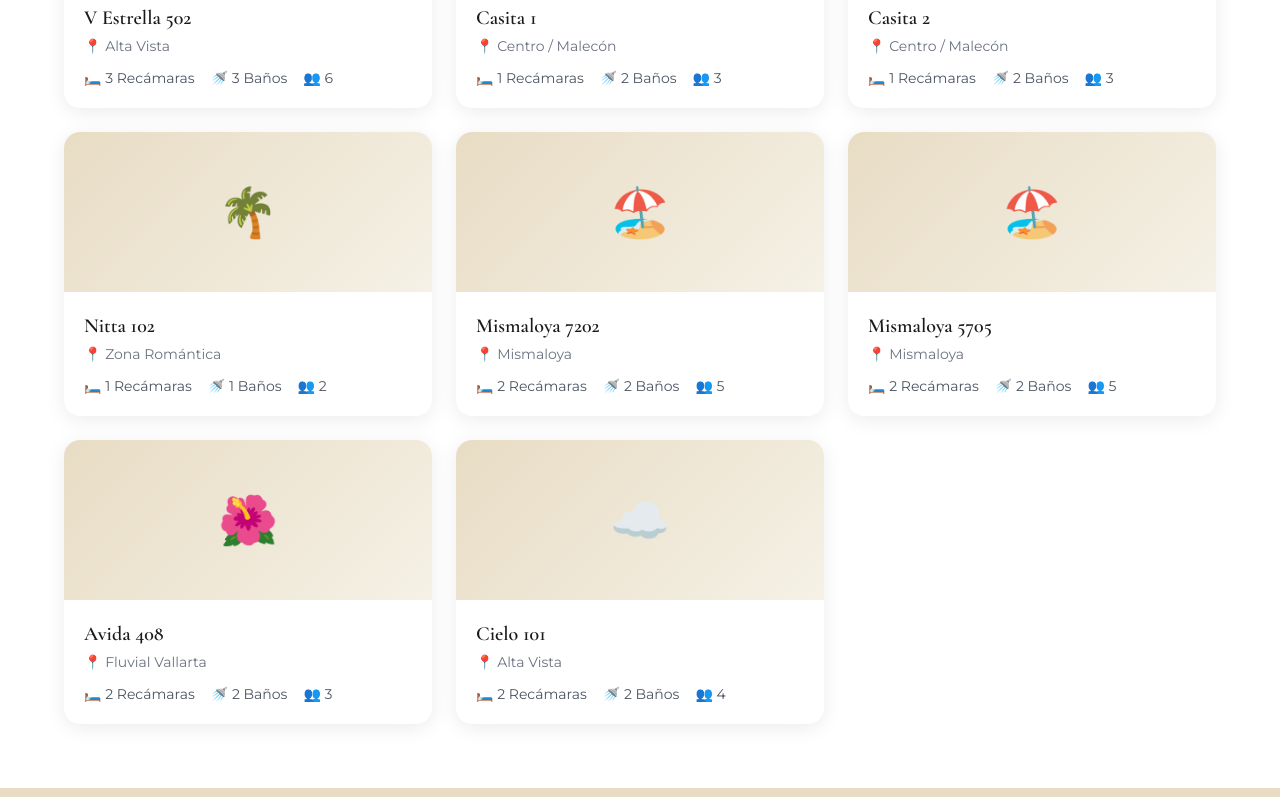
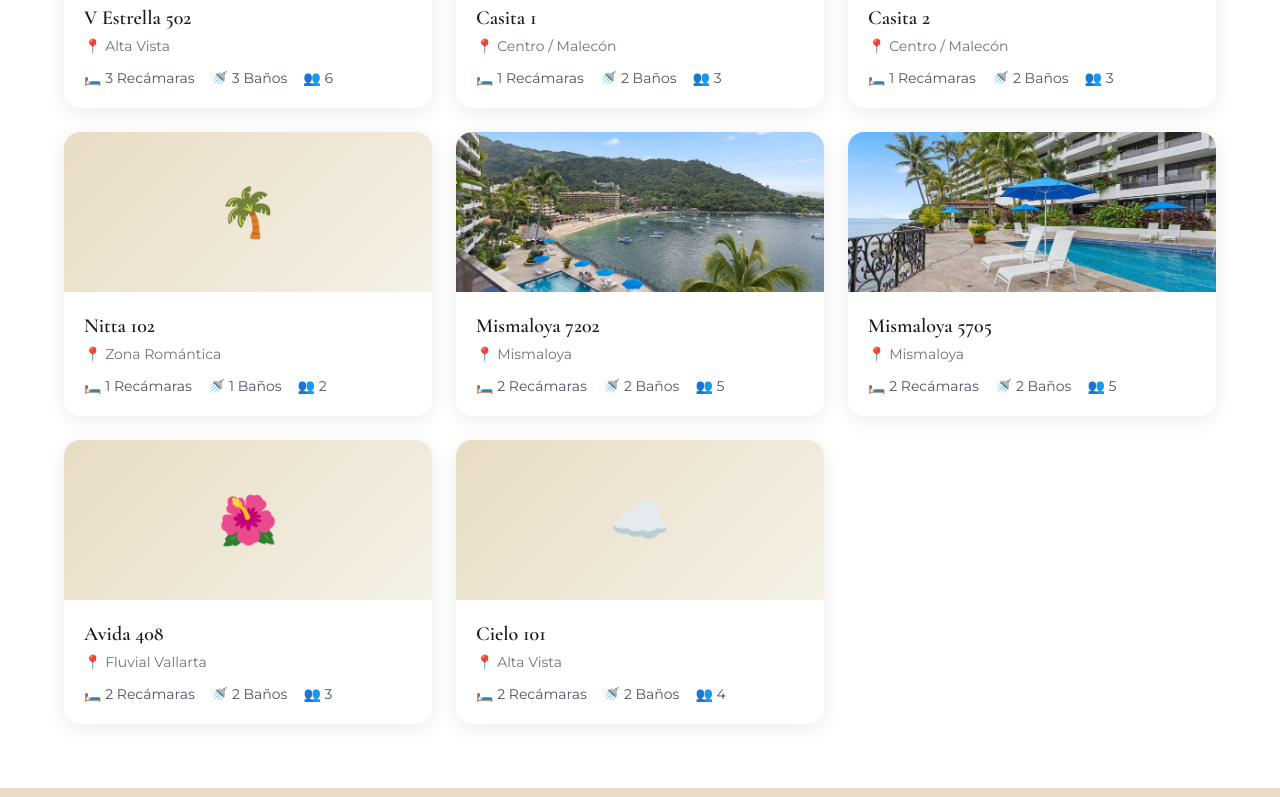
Before and after one commit to Pvrolomx/castle-checkin, a Next.js app: page / in a window 1280 px wide. Shown: the part 1209-2006 px from the top of the page. Built offline with nearby package versions, Linux system fonts and the light colour scheme.

Commit message:
feat: replace emojis with real photos for Mismaloya properties

```diff
--- a/app/page.js
+++ b/app/page.js
@@ -10,8 +10,8 @@ const PROPERTIES = [
   { id: 'casita-1', name: 'Casita 1', location: 'Centro / Malecón', beds: 1, baths: 2, guests: 3, image: '🏠' },
   { id: 'casita-2', name: 'Casita 2', location: 'Centro / Malecón', beds: 1, baths: 2, guests: 3, image: '🏠' },
   { id: 'nitta-102', name: 'Nitta 102', location: 'Zona Romántica', beds: 1, baths: 1, guests: 2, image: '🌴' },
-  { id: 'mismaloya-7202', name: 'Mismaloya 7202', location: 'Mismaloya', beds: 2, baths: 2, guests: 5, image: '🏖️' },
-  { id: 'mismaloya-5705', name: 'Mismaloya 5705', location: 'Mismaloya', beds: 2, baths: 2, guests: 5, image: '🏖️' },
+  { id: 'mismaloya-7202', name: 'Mismaloya 7202', location: 'Mismaloya', beds: 2, baths: 2, guests: 5, photo: '/properties/mismaloya-7202.jpg' },
+  { id: 'mismaloya-5705', name: 'Mismaloya 5705', location: 'Mismaloya', beds: 2, baths: 2, guests: 5, photo: '/properties/mismaloya-5705.jpg' },
   { id: 'avida-408', name: 'Avida 408', location: 'Fluvial Vallarta', beds: 2, baths: 2, guests: 3, image: '🌺' },
   { id: 'cielo-101', name: 'Cielo 101', location: 'Alta Vista', beds: 2, baths: 2, guests: 4, image: '☁️' },
 ]
@@ -140,7 +140,11 @@ export default function HomePage() {
           <div className="grid grid-cols-1 md:grid-cols-2 lg:grid-cols-3 gap-6">
             {PROPERTIES.map((prop, i) => (
               <div key={prop.id} className="property-card fade-in" style={{ animationDelay: `${i * 0.1}s` }}>
-                <div className="property-image"><span className="text-5xl">{prop.image}</span></div>
+                {prop.photo ? (
+                  <div className="property-image" style={{ backgroundImage: `url(${prop.photo})`, backgroundSize: 'cover', backgroundPosition: 'center' }} />
+                ) : (
+                  <div className="property-image"><span className="text-5xl">{prop.image}</span></div>
+                )}
                 <div className="p-5">
                   <h3 className="text-xl font-semibold mb-1" style={{ fontFamily: 'Cormorant Garamond, serif' }}>{prop.name}</h3>
                   <p className="text-gray-500 text-sm mb-3">📍 {prop.location}</p>
```
